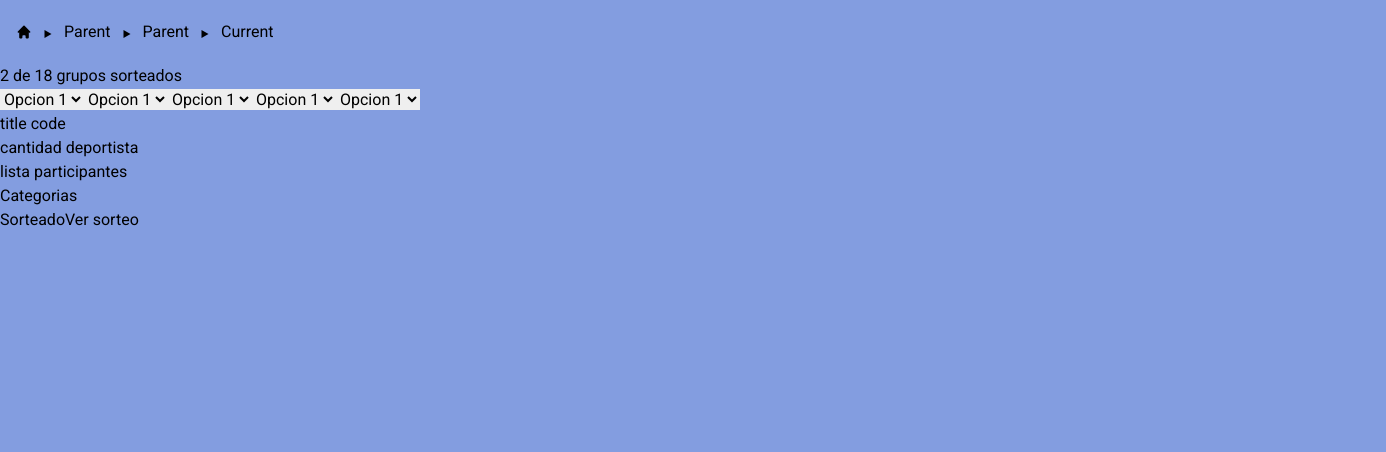
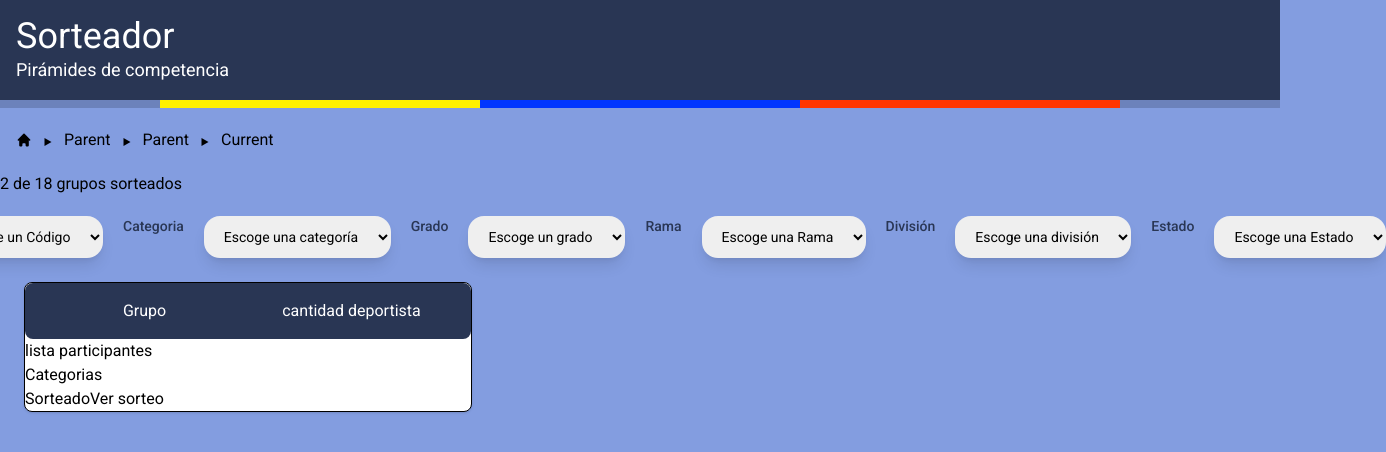
Before and after one commit to Valar789/sorteador-piramides-react, a React (Vite) app: page /board in a window 1280 px wide. Shown: the top 452 px of the page, 1386 px wide, since content can reach past the window. Built offline with nearby package versions, Linux system fonts and the light colour scheme; sample sign-in values are in the browser's storage; the HTML template or start-up script is replaced by a standard one.

Commit message:
Changes in table

```diff
--- a/src/components/board/CardsBoard.jsx
+++ b/src/components/board/CardsBoard.jsx
@@ -2,10 +2,16 @@ import React from "react";
 
 export default function CardsBoard() {
   return (
-    <div>
-      <div className="">
-        <h3>title code</h3> <p>cantidad deportista</p>
+    <div className="m-6 w-full max-w-md bg-white border border-gray-200 rounded-lg shadow">
+      <div className="text-center grid grid-cols-12 p-4 rounded-lg bg-bluePrimary">
+        <div className=" col-span-6">
+          <p className="text-white"> Grupo</p>
+        </div>
+        <div className="col-span-6">
+          <p className="text-white"> cantidad deportista</p>
+        </div>
       </div>
+
       <div>
         <div>lista participantes</div>
         <div>
--- a/src/components/board/FilterCategories.jsx
+++ b/src/components/board/FilterCategories.jsx
@@ -1,38 +1,64 @@
-import React from 'react'
+import React from "react";
 
 export default function FilterCategories() {
   return (
-    <div>
-      <select>
+    <div className="flex place-content-center m-5 content-center">
+      <label className=" mb-2 text-sm font-medium text-bluePrimary">
+        Código
+      </label>
+      <select className="rounded-2xl mx-5 py-3 px-4 shadow-lg text-sm">
+        <option selected>Escoge un Código</option>
         <option value="">Opcion 1</option>
         <option value="">Opcion 2</option>
         <option value="">Opcion 3</option>
         <option value="">Opcion 4</option>
       </select>
-      <select>
+      <label className=" mb-2 text-sm font-medium text-bluePrimary">
+        Categoria
+      </label>
+      <select className="rounded-2xl mx-5 py-3 px-4 shadow-lg text-sm">
+        <option selected>Escoge una categoría</option>
         <option value="">Opcion 1</option>
         <option value="">Opcion 2</option>
         <option value="">Opcion 3</option>
         <option value="">Opcion 4</option>
       </select>
-      <select>
+      <label className=" mb-2 text-sm font-medium text-bluePrimary">
+        Grado
+      </label>
+      <select className="rounded-2xl mx-5 py-3 px-4 shadow-lg text-sm">
+        <option selected>Escoge un grado</option>
         <option value="">Opcion 1</option>
         <option value="">Opcion 2</option>
         <option value="">Opcion 3</option>
         <option value="">Opcion 4</option>
       </select>
-      <select>
+      <label className=" mb-2 text-sm font-medium text-bluePrimary">Rama</label>
+      <select className="rounded-2xl mx-5 py-3 px-4 shadow-lg text-sm">
+        <option selected>Escoge una Rama</option>
         <option value="">Opcion 1</option>
         <option value="">Opcion 2</option>
         <option value="">Opcion 3</option>
         <option value="">Opcion 4</option>
       </select>
-      <select>
+      <label className=" mb-2 text-sm font-medium text-bluePrimary">
+        División
+      </label>
+      <select className="rounded-2xl mx-5 py-3 px-4 shadow-lg text-sm">
+        <option selected>Escoge una división</option>
+        <option value="">Opcion 1</option>
+        <option value="">Opcion 2</option>
+        <option value="">Opcion 3</option>
+        <option value="">Opcion 4</option>
+      </select>
+      <label className=" mb-2 text-sm font-medium text-bluePrimary">Estado</label>
+      <select className="rounded-2xl mx-5 py-3 px-4 shadow-lg text-sm">
+        <option selected>Escoge una Estado</option>
         <option value="">Opcion 1</option>
         <option value="">Opcion 2</option>
         <option value="">Opcion 3</option>
         <option value="">Opcion 4</option>
       </select>
     </div>
-  )
+  );
 }
--- a/src/components/dataTable/Table.jsx
+++ b/src/components/dataTable/Table.jsx
@@ -10,28 +10,28 @@ export default function Table({ dataExcel, filteredPerson }) {
         <thead className="bg-bluePrimary  text-white text-xs uppercase ">
           <tr>
             <th scope="col" className="px-6 py-3">
-              No.
+            CodDep
             </th>
             <th scope="col" className="px-6 py-3">
-              DELEGACIÓN
+            Delegación
             </th>
             <th scope="col" className="px-6 py-3">
-              NOMBRES Y APELLIDOS
+            Nombre Deportista
             </th>
             <th scope="col" className="px-6 py-3">
-              RAMA
+            Categoría
             </th>
             <th scope="col" className="px-6 py-3">
-              EDAD
+              Rama
             </th>
             <th scope="col" className="px-6 py-3">
-              GRADO
+              Grado
             </th>
             <th scope="col" className="px-6 py-3">
-              PESO
+              División
             </th>
             <th scope="col" className="px-6 py-3">
-              CÓDIGO
+            CBTE IND
             </th>
           </tr>
         </thead>
--- a/src/components/layout/Header.jsx
+++ b/src/components/layout/Header.jsx
@@ -2,12 +2,16 @@ import React from "react";
 
 
 export default function Header() {
+  // const Condicionado = () => {
+  //   //investigar el path o la ruta en la aplicación está
+
+  // }
   return (
     <>
       <header className="p-4 bg-bluePrimary  text-white">
           <h1 className="text-lg md:text-3xl lg:text-4xl">Sorteador</h1>
           <h2 className="text-lg">Pirámides de competencia</h2>
-        {/* NavBar Condicionado}
+        {/* {NavBar Condicionado} */}
         {/* <NavBar /> */}
       </header>
       <div className="flex place-content-center bg-blueSecondary">
--- a/src/components/layout/pyramid/TableCategories.jsx
+++ b/src/components/layout/pyramid/TableCategories.jsx
@@ -10,7 +10,7 @@ export default function TableCategories() {
             <th>CMDYA372</th>
           </tr>
         </thead>
-        <tbody class="text-sm">
+        <tbody class=" text-sm">
           <tr class=" border border-gray-200 dark:border-gray-700">
             <th
               scope="row"
@@ -18,34 +18,34 @@ export default function TableCategories() {
             >
               CATEGORÍA
             </th>
-            <td class="border px-4 py-4">Nombre de la categoría</td>
+            <td class="border px-4 ">Nombre de la categoría</td>
           </tr>
           <tr class="border border-gray-200 dark:border-gray-700">
             <th
               scope="row"
-              class="px-6 py-4 font-medium   bg-blueSecondary text-gray-900 whitespace-nowrap bg-gray-50 dark:text-white dark:bg-gray-800"
+              class="px-6 py-2 font-medium   bg-blueSecondary text-gray-900 whitespace-nowrap bg-gray-50 dark:text-white dark:bg-gray-800"
             >
               GRADO
             </th>
-            <td class="border px-6 py-4">Nombre del Grado</td>
+            <td class="border px-6 ">Nombre del Grado</td>
           </tr>
           <tr class="border border-gray-200 dark:border-gray-700">
             <th
               scope="row"
-              class="px-6 py-4 font-medium   bg-blueSecondary text-gray-900 whitespace-nowrap bg-gray-50 dark:text-white dark:bg-gray-800"
+              class="px-6 py-2 font-medium   bg-blueSecondary text-gray-900 whitespace-nowrap bg-gray-50 dark:text-white dark:bg-gray-800"
             >
               RAMA
             </th>
-            <td class="border px-6 py-4">Nombre de la Rama</td>
+            <td class="border px-6">Nombre de la Rama</td>
           </tr>
           <tr class="border border-gray-200 dark:border-gray-700">
             <th
               scope="row"
-              class="px-6 py-4 font-medium   bg-blueSecondary text-gray-900 whitespace-nowrap bg-gray-50 dark:text-white dark:bg-gray-800"
+              class="px-6 py-2 font-medium   bg-blueSecondary text-gray-900 whitespace-nowrap bg-gray-50 dark:text-white dark:bg-gray-800"
             >
               DIVISIÓN
             </th>
-            <td class="border px-6 py-4">Nombre de la división</td>
+            <td class="border px-6 ">Nombre de la división</td>
           </tr>
         </tbody>
       </table>
--- a/src/views/Board.jsx
+++ b/src/views/Board.jsx
@@ -3,10 +3,25 @@ import CardsBoard from "../components/board/CardsBoard";
 
 import FilterCategories from "../components/board/FilterCategories";
 import BreadCrumb from "../components/layout/BreadCrumb";
+import NavBar from "../components/layout/NavBar";
 
 export default function Board() {
   return (
     <div>
+          <>
+      <header className="p-4 bg-bluePrimary  text-white">
+          <h1 className="text-lg md:text-3xl lg:text-4xl">Sorteador</h1>
+          <h2 className="text-lg">Pirámides de competencia</h2>
+        {/* NavBar Condicionado}
+        {/* <NavBar /> */}
+      </header>
+      <div className="flex place-content-center bg-blueSecondary">
+        <div className="w-96 w- lg:w-80 h-2 bg-yellow"></div>
+        <div className="w-96 lg:w-80 h-2 bg-blue"></div>
+        <div className="w-96 lg:w-80 h-2 bg-red"></div>
+      </div>
+    </>
+
       <div>
         <BreadCrumb /> <p>2 de 18 grupos sorteados</p>
       </div>
--- a/src/views/DataTable.jsx
+++ b/src/views/DataTable.jsx
@@ -11,9 +11,11 @@ export default function DataTable() {
 
   useEffect(() => {
     const json = localStorage.getItem("excelData");
+    console.log(json)
     if (json !== null) {
       const data = JSON.parse(json);
-      setDataExcel(data);
+      console.log(data)
+      setDataExcel(data)
     }
   }, []);
 
```
